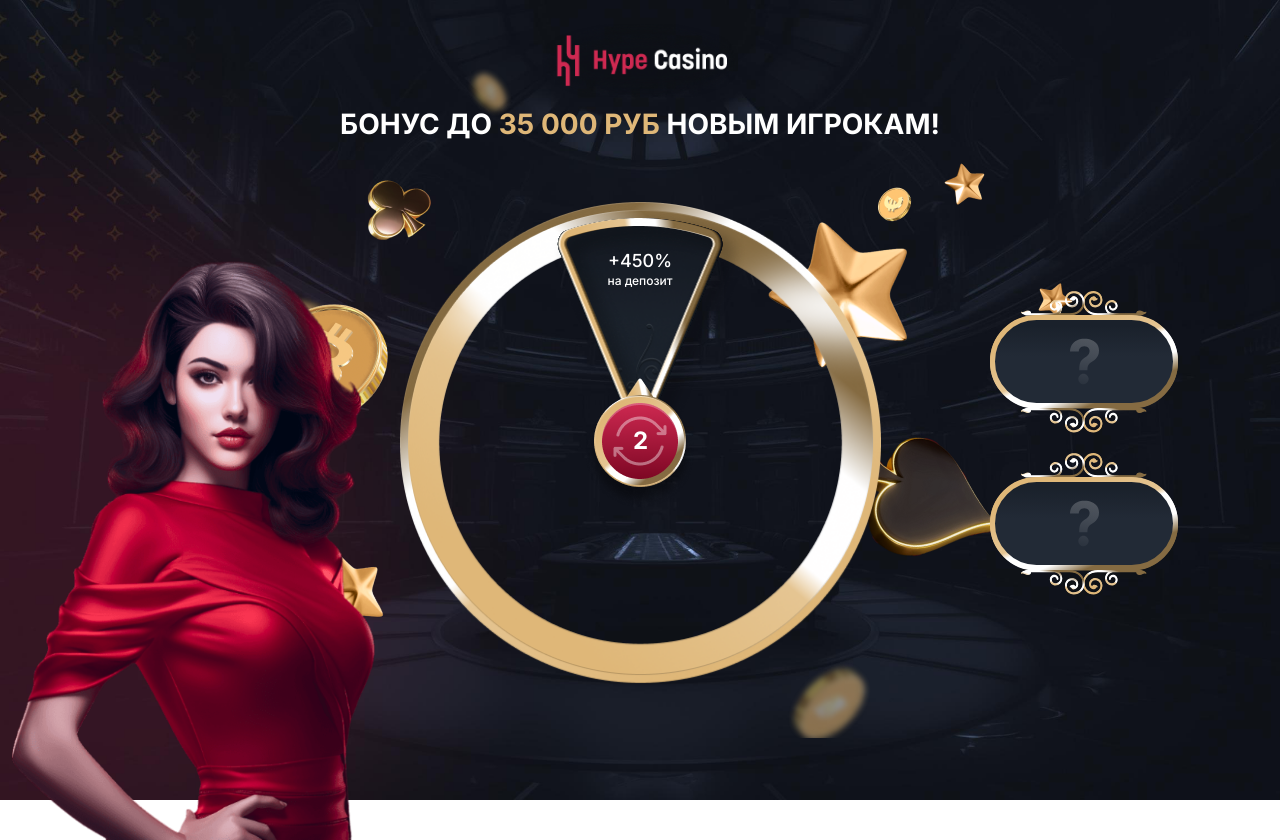
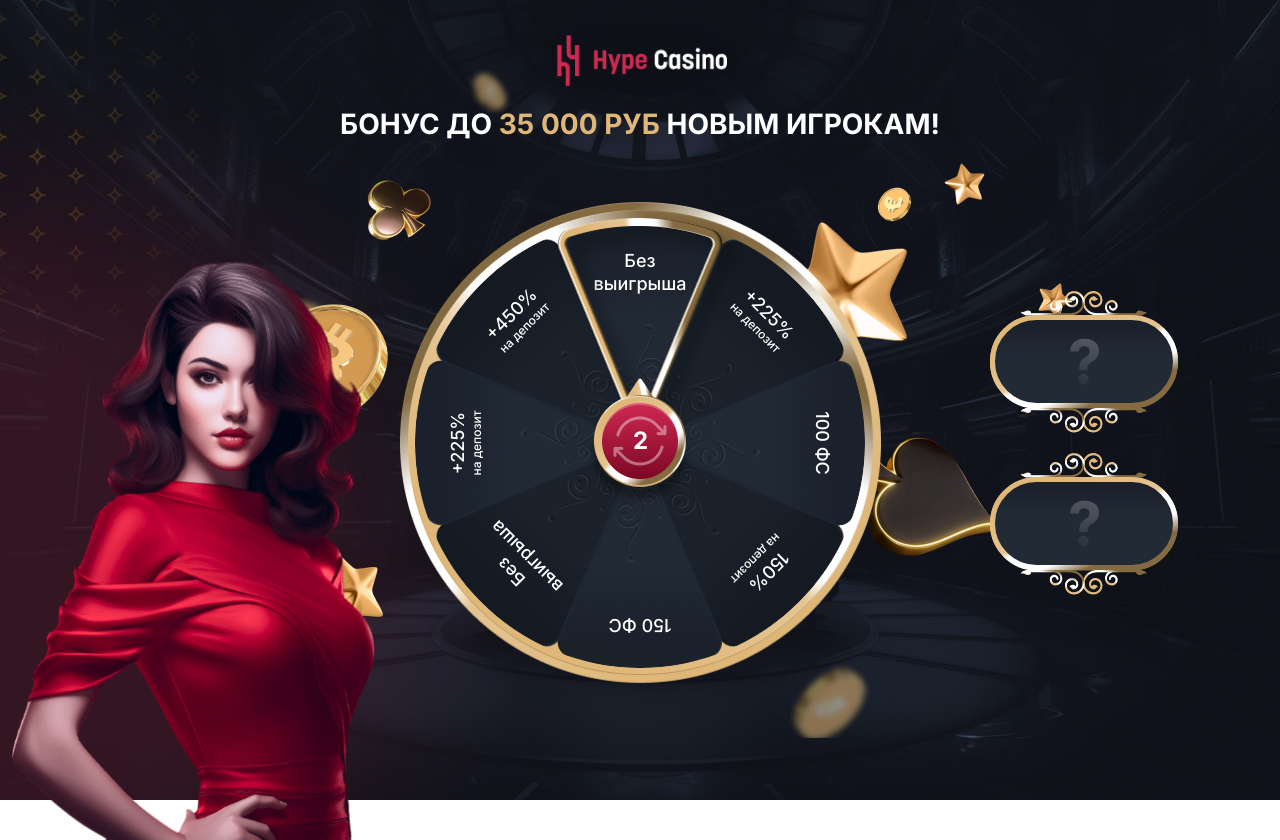
Before and after one commit to sursimonyan/Roulette, a Vue app: page / in a window 1280 px wide. Built offline with nearby package versions, Linux system fonts and the light colour scheme.

Commit message:
rotate tailwind fixed

```diff
--- a/src/components/RouletteItem.vue
+++ b/src/components/RouletteItem.vue
@@ -9,19 +9,15 @@ const darkOrLight = computed(() => {
 })
 
 const rotateDeg = computed(() => {
-  if ((props.index * 45) < 135) {
-    return `rotate-${props.index * 45}`;
-  }
-
-  return `rotate-[${props.index * 45}deg]`;
+  return `transform: translateX(-50%) rotate(${props.index * 45}deg)`;
 })
 
 </script>
 
 <template>
   <div
-    class="rouletteitem absolute left-1/2 flex justify-center max-w-[210px] max-h-[238px] w-1/2 h-1/2 pt-8 px-3 text-xl text-white -translate-x-1/2 origin-bottom text-cebter mobile-l:pt-5"
-    :class="rotateDeg"
+    class="rouletteitem absolute left-1/2 flex justify-center max-w-[210px] max-h-[238px] w-1/2 h-1/2 pt-8 px-3 text-xl text-white origin-bottom text-cebter mobile-l:pt-5"
+    :style="rotateDeg"
   >
     <div class="px-8 select-none">
       <p class="text-lg leading-[1.24] mobile-l:text-xs">{{ props.title }}</p>
@@ -37,7 +33,7 @@ const rotateDeg = computed(() => {
 
 .rouletteitem {
   clip-path: polygon(100% 0, 50% 100%, 0 0);
-  background: v-bind(darkOrLight) center/contain no-repeat;
+  background: v-bind(darkOrLight) center / contain no-repeat;
 }
 
 </style>
```
